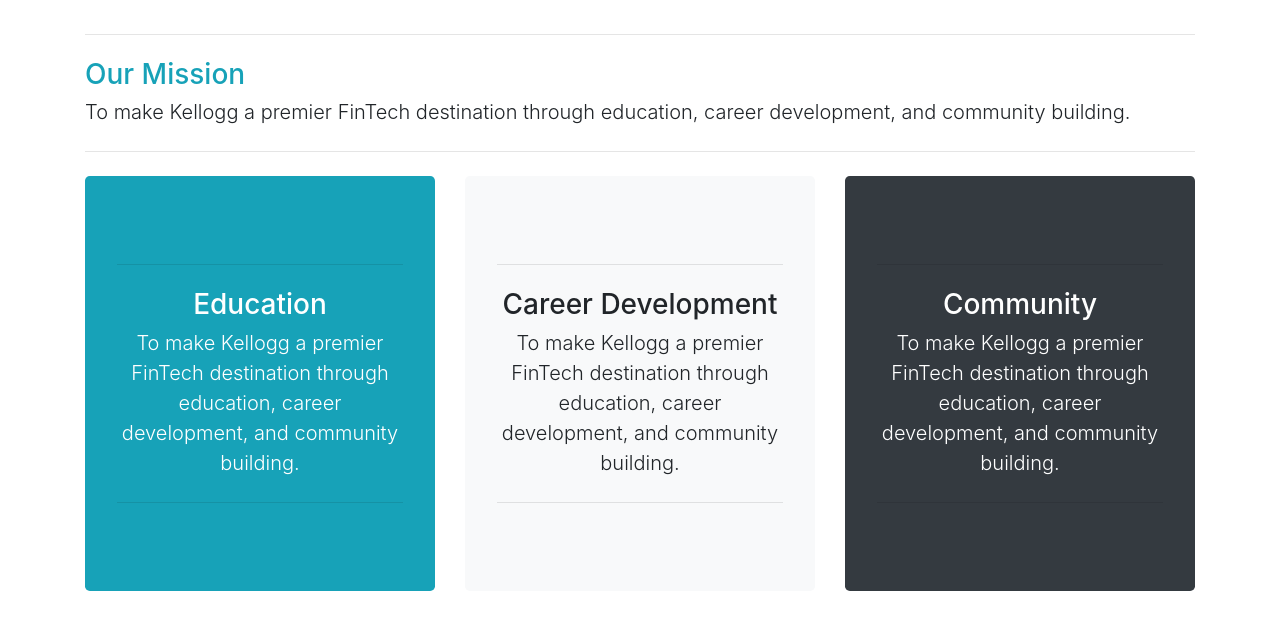
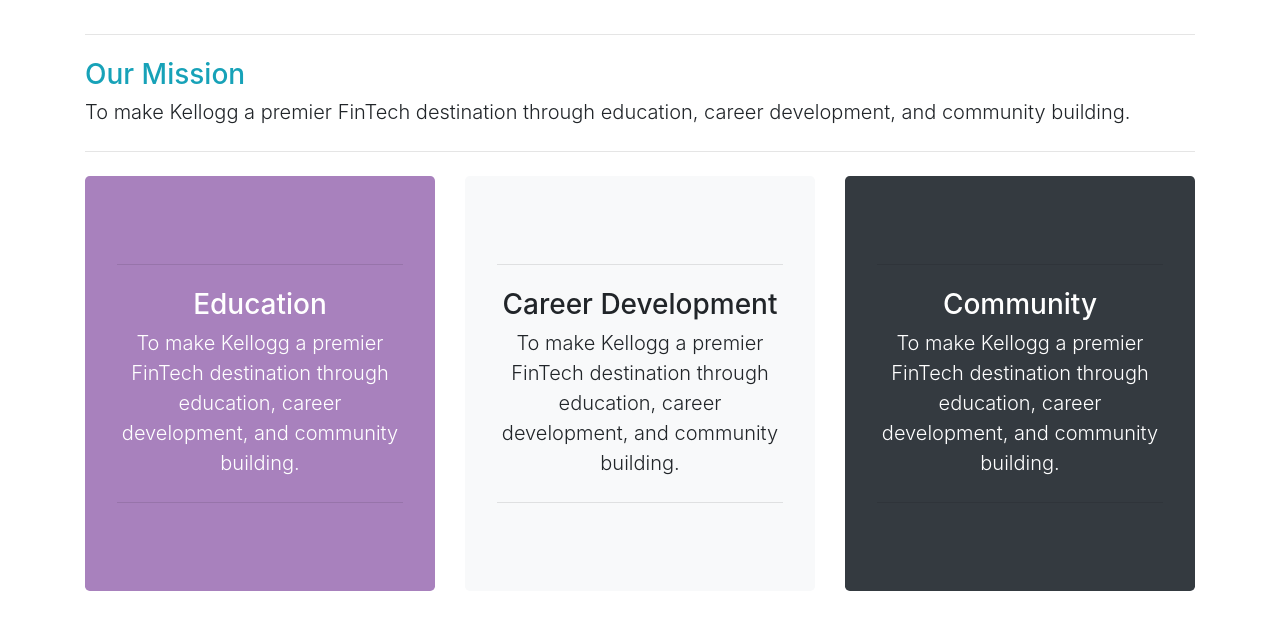
Before and after one commit to rmccargar/rmccargar.github.io, a plain HTML site: page index.html in a window 1280 px wide. Shown: the part 332-958 px from the top of the page. Drawn offline with nearby package versions, Linux system fonts and the light colour scheme.

Commit message:
edu color change

```diff
--- a/index.html
+++ b/index.html
@@ -62,7 +62,7 @@
     <div class="container secondary">
       <div class="row">
         <div class="col">
-          <div class="jumbotron bg-info">
+          <div class="jumbotron edu">
             <hr class="my-4">
             <h3 class="display-6 text-white">Education</h3>
             <p class="lead text-white">To make Kellogg a premier FinTech destination through education, career development, and community building.</p>
--- a/styles.css
+++ b/styles.css
@@ -23,6 +23,10 @@
   color: white;
 }
 
+.edu {
+  background-color: #a881bd;
+}
+
 .secondary {
   text-align: center;
 }
```
